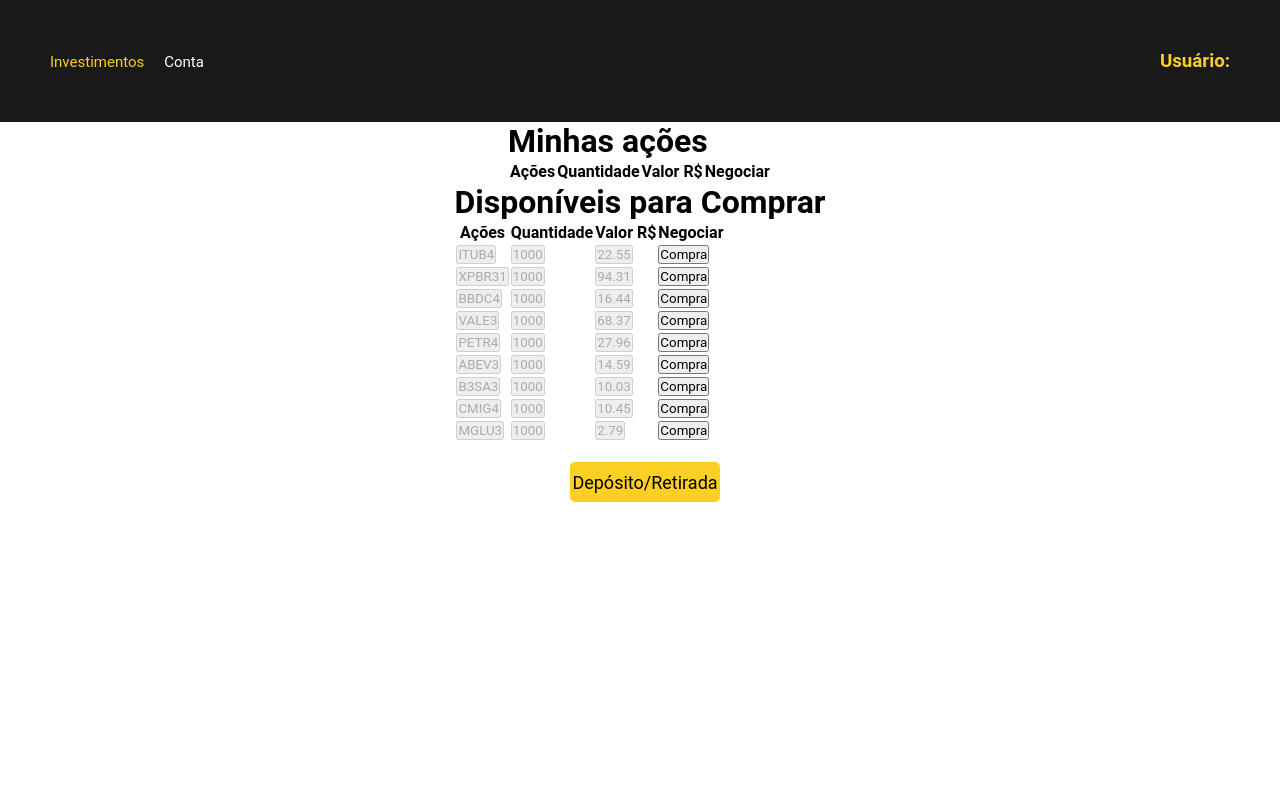
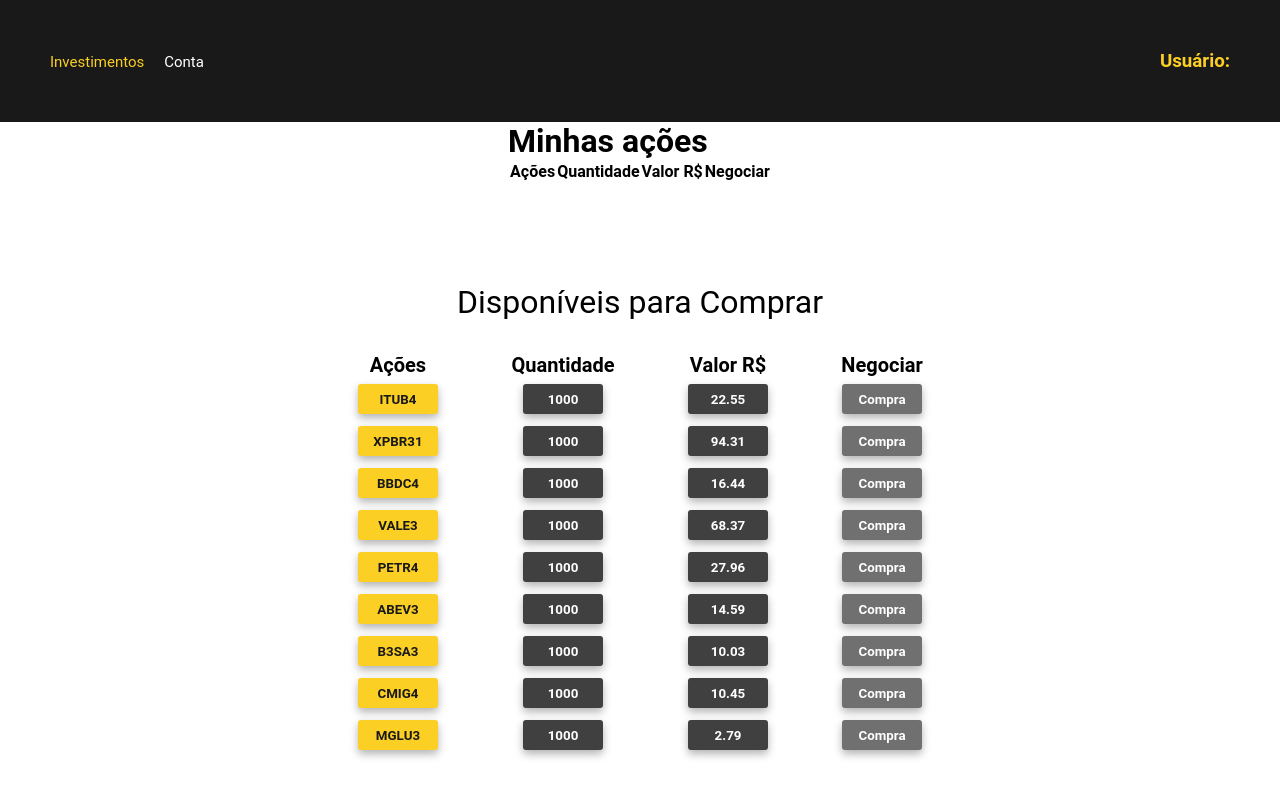
Before and after one commit to AmorimTorres/xp-app, a React (Create React App) app: page /investimentos in a window 1280 px wide. Shown: the top 800 px of the page. Built offline with nearby package versions, Linux system fonts and the light colour scheme.

Commit message:
STYLE: stockMarket component style

```diff
--- a/src/Components/MarketShares.jsx
+++ b/src/Components/StockMarket/StockMarket.jsx
@@ -1,14 +1,16 @@
 import React from 'react';
 import { useSelector } from 'react-redux';
 import { Link } from 'react-router-dom';
+
+import * as C from './styles';
 
 function MarketShares() {
   const getShares = useSelector(({ sharesData }) => sharesData.shares);
 
   return (
-    <div>
+    <C.Container>
       <h1> Disponíveis para Comprar </h1>
-      <table>
+      <C.Table>
         <thead>
           <tr>
             <th>Ações</th>
@@ -22,30 +24,32 @@
             && getShares.map((item) => (
               <tr key={item.company}>
                 <td>
-                  <button type="button" disabled>
+                  <button type="button" disabled className="sticker-button">
                     {item.ticker}
                   </button>
                 </td>
                 <td>
-                  <button type="button" disabled>
+                  <button type="button" disabled className="qtt-value-button">
                     {item.quantity}
                   </button>
                 </td>
                 <td>
-                  <button type="button" disabled>
+                  <button type="button" disabled className="qtt-value-button">
                     {item.stockPrice}
                   </button>
                 </td>
                 <td>
                   <Link to={`/trade/${item.ticker}`}>
-                    <button type="button">Compra</button>
+                    <button type="button" className="buy-button">
+                      Compra
+                    </button>
                   </Link>
                 </td>
               </tr>
             ))}
         </tbody>
-      </table>
-    </div>
+      </C.Table>
+    </C.Container>
   );
 }
 
--- /dev/null
+++ b/src/Components/StockMarket/styles.js
@@ -0,0 +1,61 @@
+import styled from 'styled-components';
+
+export const Container = styled.div`
+  width: 100vw;
+  height: 100vh;
+  display: flex;
+  flex-direction: column;
+  align-items: center;
+
+  h1 {
+    margin: 100px 30px 30px 30px;
+    font-weight: 400;
+  }
+`;
+
+export const Table = styled.table`
+  width: 80vh;
+  height: 40vh;
+
+  th {
+    font-size: 20px;
+  }
+
+  td {
+    text-align: center;
+
+    button {
+        width: 80px;
+        height: 30px;
+        border: none;
+        border-radius: 3px;
+        box-shadow: 0px 4px 8px 0px rgba(0, 0, 0, 0.3);
+        margin: 5px;
+        font-weight: bold;
+    }
+
+    .sticker-button {
+        background-color: #fbcf23;
+        color: #191919;
+
+        :hover {
+        background-color: #f0c405;
+      }
+    }
+
+    .qtt-value-button {
+        background-color: #404040;
+        color: white;
+        cursor: default;
+    }
+
+    .buy-button {
+        background-color: #707070;
+        color: white;
+
+    :hover {
+        background-color: #606060;
+      }
+    }
+}
+ `;
--- a/src/Pages/Shares/Shares.jsx
+++ b/src/Pages/Shares/Shares.jsx
@@ -1,7 +1,7 @@
 import React from 'react';
 import { NavLink } from 'react-router-dom';
 import Header from '../../Components/Header/Header';
-import MarketShares from '../../Components/MarketShares';
+import MarketShares from '../../Components/StockMarket/StockMarket';
 import UserShares from '../../Components/UserShares';
 import * as C from './styles';
 
```
Also changed, not shown: src/logo.svg (deleted).
